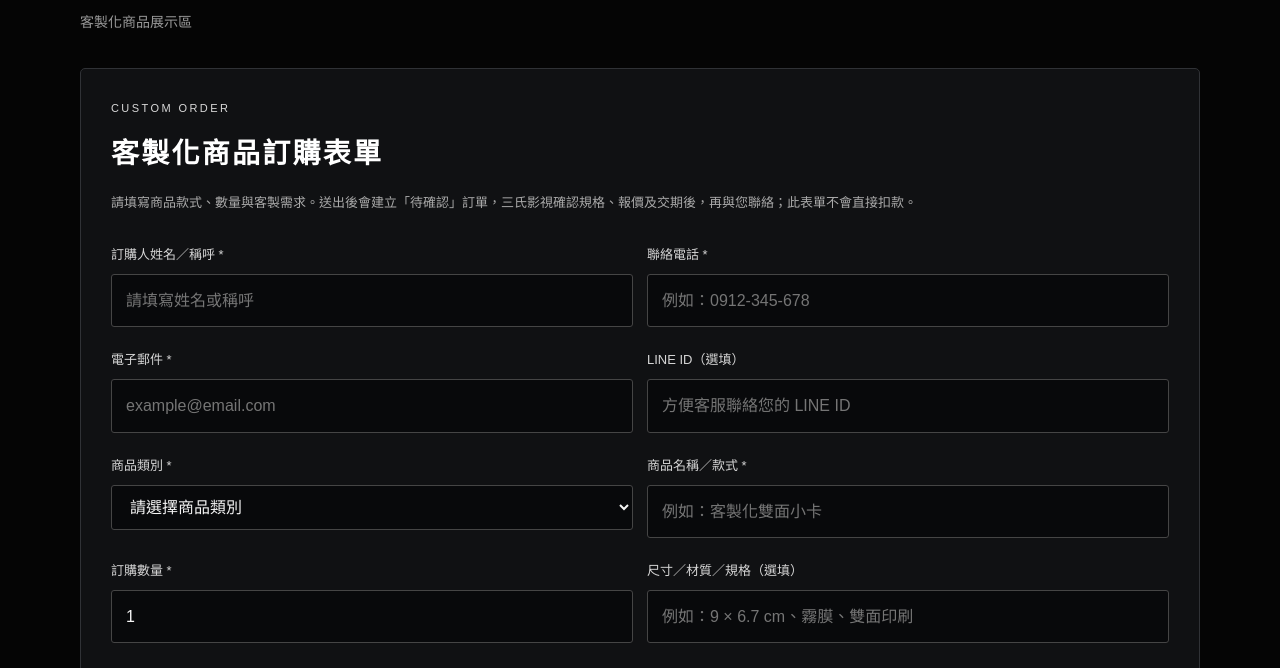
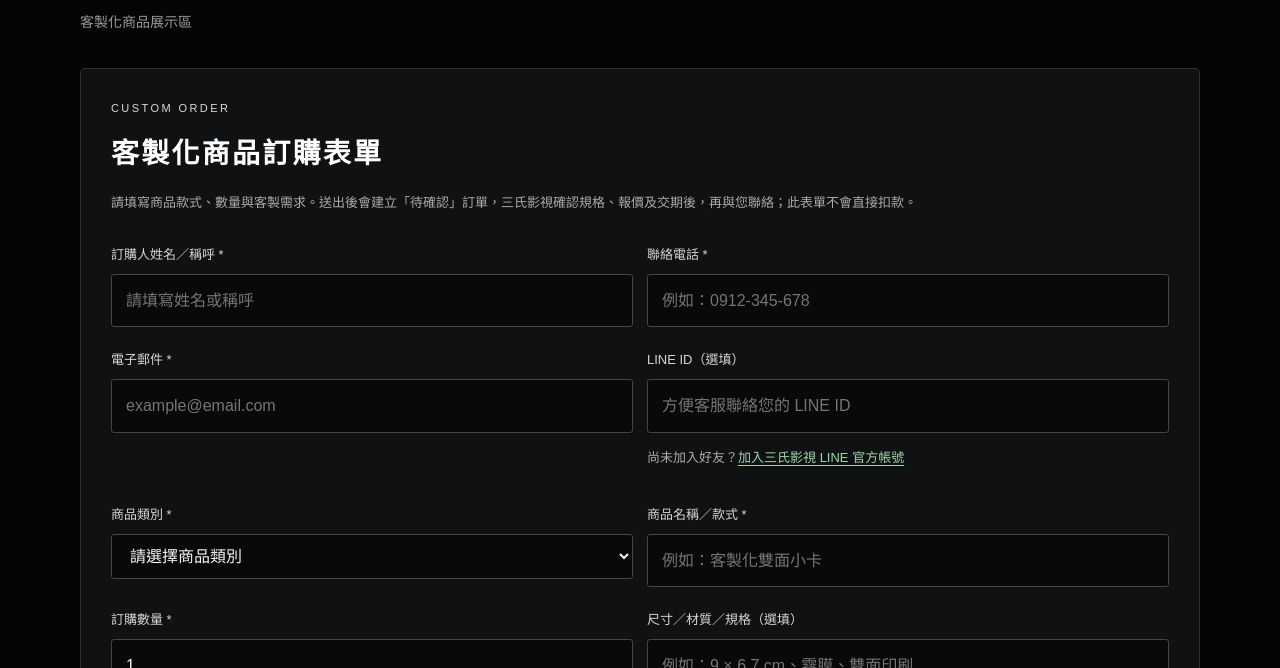
Before and after one commit to ccwll0530-book15/sanshi-film-website, a plain HTML site: page index.html in a window 1280 px wide. Both pictures are taken after a click on the button "查看商品與訂購". Shown: the part 4136-4804 px from the top of the page. Drawn offline with nearby package versions, Linux system fonts and the light colour scheme; no server answers.

Commit message:
整合三氏影視 LINE 官方客服入口

```diff
--- a/index.html
+++ b/index.html
@@ -162,6 +162,8 @@
     }
     .custom-order-form button:disabled { opacity: .55; cursor: wait; }
     .custom-order-help, #custom-order-message { color: #aaa; font-size: 13px; line-height: 1.8; }
+    .line-official-link { color: #9ed6a8; text-decoration: underline; text-underline-offset: 3px; }
+    .line-official-link:hover, .line-official-link:focus { color: #c8f2cf; }
     #custom-order-history { display: grid; gap: 12px; margin-top: 22px; }
     .custom-order-history-card {
       padding: 14px 16px;
@@ -598,6 +600,7 @@
           <div class="custom-order-field">
             <label for="order-line-id">LINE ID（選填）</label>
             <input id="order-line-id" name="line_id" type="text" maxlength="100" placeholder="方便客服聯絡您的 LINE ID">
+            <p class="custom-order-help">尚未加入好友？<a class="line-official-link" href="https://line.me/R/ti/p/@016amvbv" target="_blank" rel="noopener noreferrer">加入三氏影視 LINE 官方帳號</a></p>
           </div>
           <div class="custom-order-field">
             <label for="order-product-category">商品類別 *</label>
```
